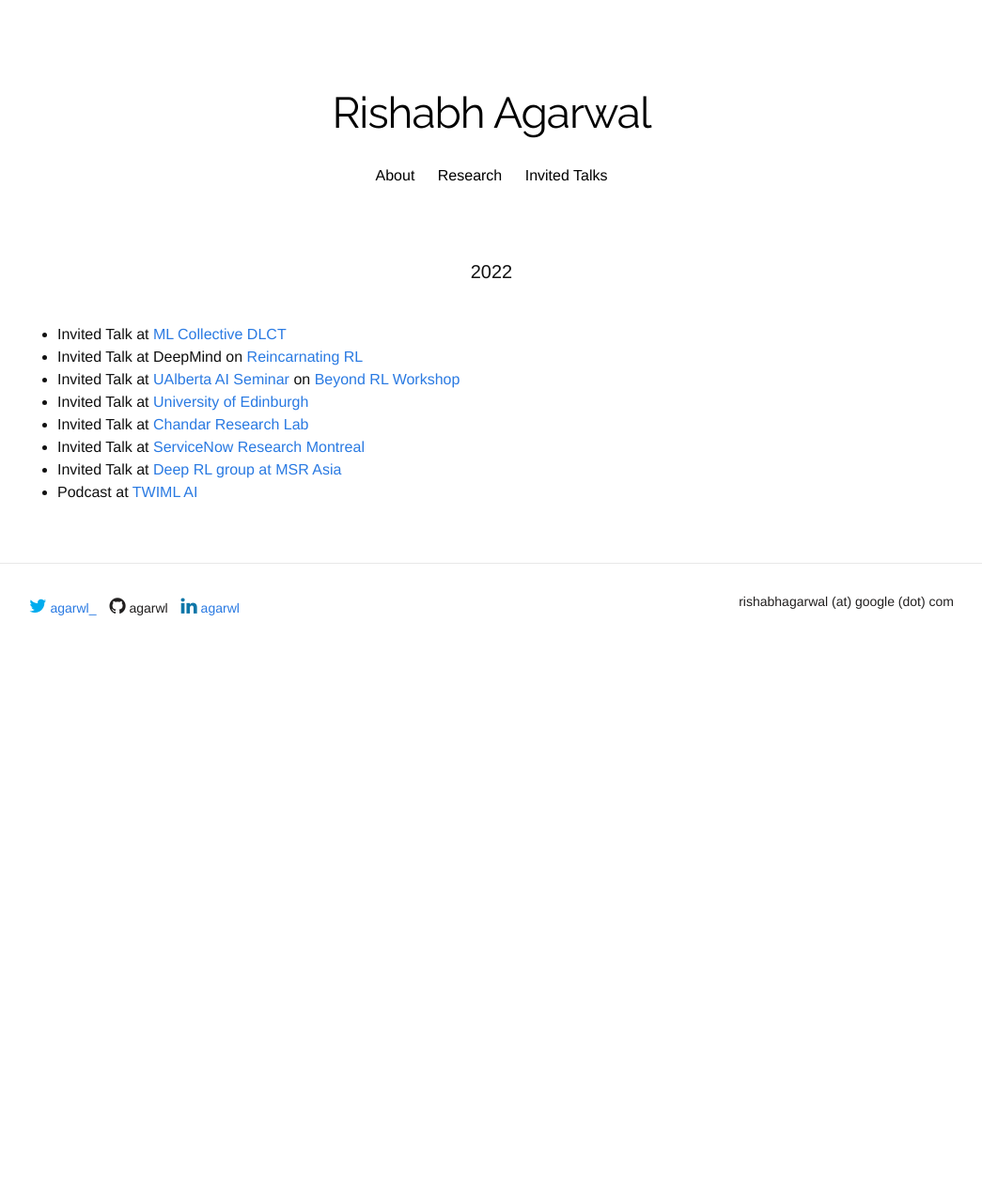
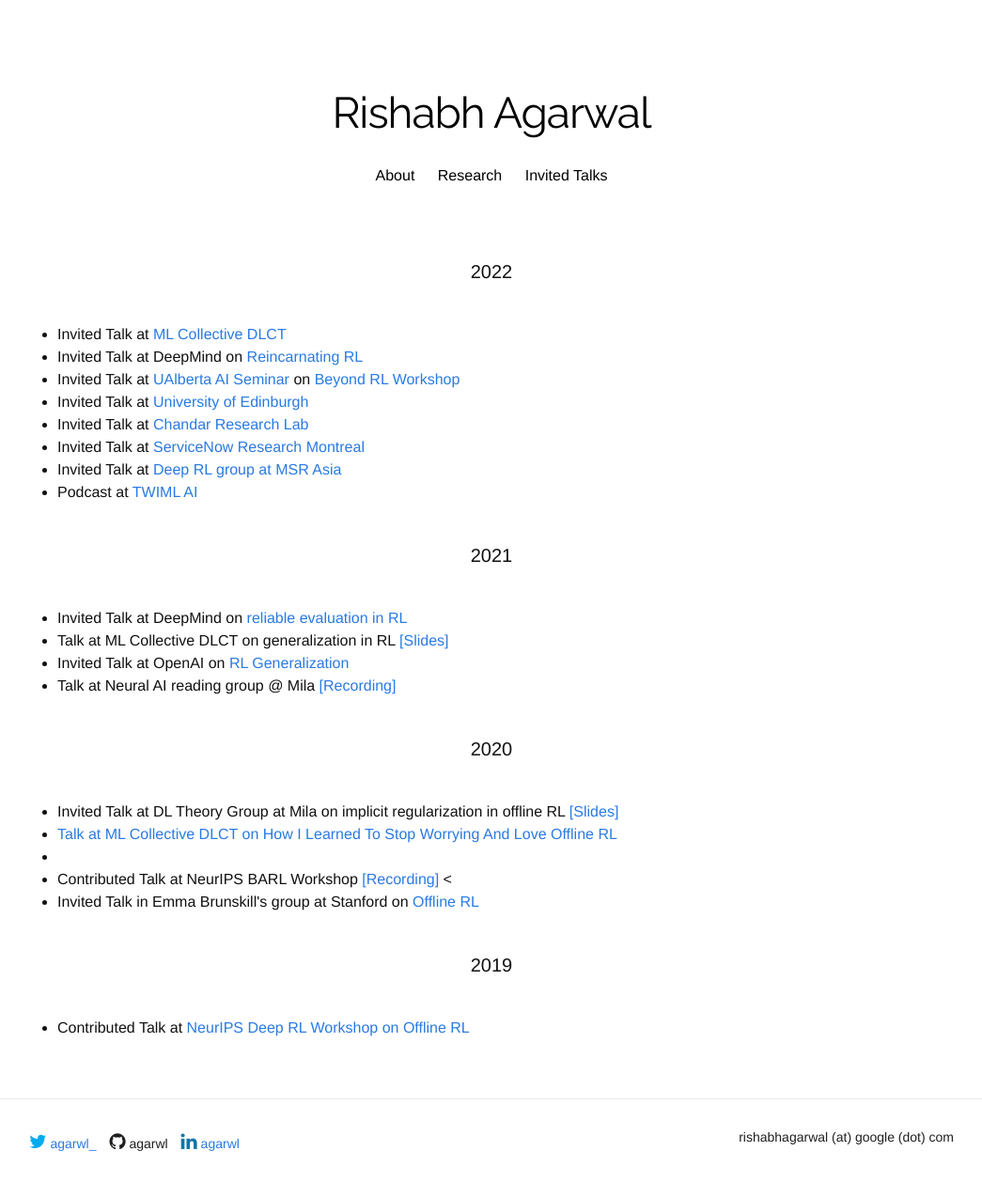
Before and after one commit to ConradErnst/conradernst.github.io, a Jekyll site: the page built from talks.html, in a window 1280 px wide. Shown: the whole page at 94% size, without its empty margins (117-1162 px from the left). Built offline with Jekyll 4.4.1, drawn with Linux system fonts in a browser that asks for light colours; nearby versions of some CDN libraries; some web fonts are replaced; a style sheet for code colours, icons or effects is not loaded; before the commit the page ends 900 px from its top, so only the background shows below that.

Commit message:
Update talks.html

```diff
--- a/talks.html
+++ b/talks.html
@@ -15,3 +15,26 @@ title: "Invited & Contributed Talks"
   <li> Invited Talk at <a href="https://www.microsoft.com/en-us/research/group/deep-and-reinforcement-learning-group/"> Deep RL group at MSR Asia </a>
   <li> Podcast at <a href="https://twimlai.com/podcast/twimlai/deep-reinforcement-learning-edge-statistical-precipice-rishabh-agarwal/"> TWIML AI </a>
 </ul>
+
+<h1 class="page-heading"> 2021 </h1>
+<ul>
+    <li> Invited Talk at DeepMind on <a href="agarwl.github.io/rliable"> reliable evaluation in RL </a>
+    <li> Talk at ML Collective DLCT on generalization in RL <a href="https://agarwl.github.io/pse/pdfs/slides.pdf"> [Slides] </a>
+    <li> Invited Talk at OpenAI on <a href="https://agarwl.github.io/pse"> RL Generalization </a>
+    <li> Talk at Neural AI reading group @ Mila <a href="https://bluejeans.com/playback/s/LecOfkniIRwGmO2emKrlRwtOJbmLfQG6z1ujjwqe2L0nItD1539odoGx5qC13MZx"> [Recording] </a>
+</ul>
+
+<h1 class="page-heading"> 2020 </h1>
+<ul>
+  <li> Invited Talk at DL Theory Group at Mila on implicit regularization in offline RL <a href="https://drive.google.com/file/d/1vFs1FDS-h8HQ1J1rUKCgpbDlKTCZMap-/view?usp=sharing"> [Slides] <a>
+  <li> Talk at ML Collective DLCT on <a href="https://rosanneliu.com/dlctfs/dlct_201204.pdf"> How I Learned To Stop Worrying And Love Offline RL </a> <li>
+  <li> Contributed Talk at NeurIPS BARL Workshop <a href="https://slideslive.com/38942373/contrastive-behavioral-similarity-embeddings-for-generalization-in-reinforcement-learning"> [Recording] </a> < </li>
+  <li> Invited Talk in Emma Brunskill's group at Stanford on <a href="https://offline-rl-neurips.github.io"> Offline RL </a> </li>
+</ul>
+
+<h1 class="page-heading"> 2019 </h1>
+<ul>
+  <li> Contributed Talk at <a href='https://slideslive.com/38922027/deep-reinforcement-learning-3?t=1728'> NeurIPS Deep RL Workshop on Offline RL </a> </li>
+</ul>
+
+</ul>
```
